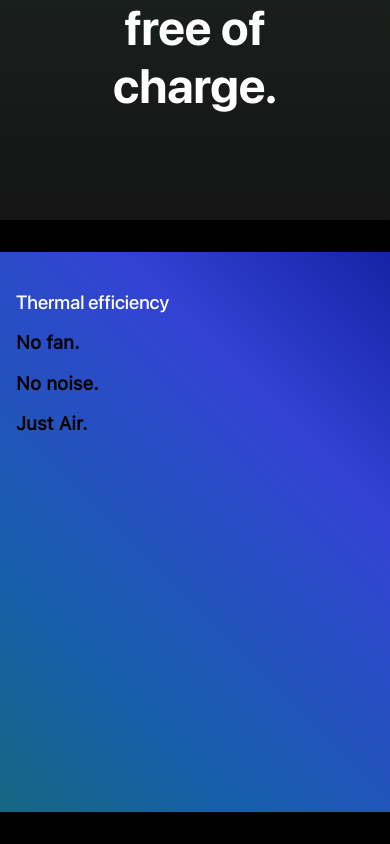
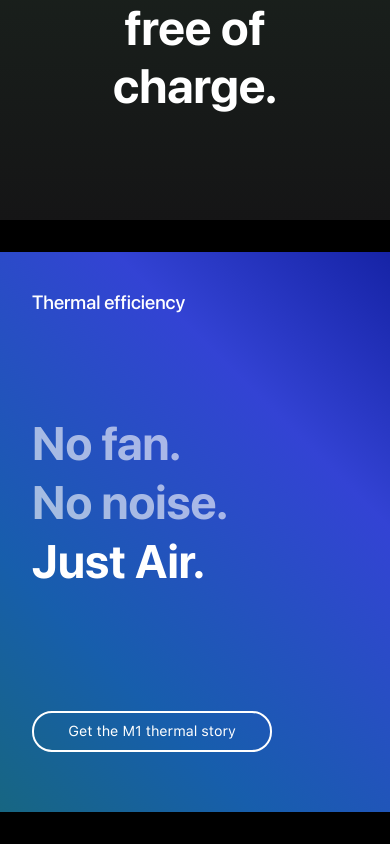
Before and after one commit to stuartmuyambi/mobile-first-macbook-air-clone, a plain HTML site: page index.html in a window 390 px wide. Shown: the part 3825-4669 px from the top of the page. Drawn offline with Linux system fonts and the light colour scheme.

Commit message:
add responsive styles to the thermal section card

```diff
--- a/css/styles.css
+++ b/css/styles.css
@@ -479,13 +479,33 @@ position at the top of the page (position:fixed and top:0) */
     );
     margin: 2rem 0;
     height: 35rem;
-    padding: 2.5rem 1rem;
+    padding: 2.5rem 2rem;
+    display: flex;
+    flex-direction: column;
+    justify-content: space-between;
+}
+
+.thermal-headings {
+    font-size: 2.5rem;
+    line-height: 0.3em;
+    font-family: "sf-display-bold";
+    color: #fff9;
+}
+
+.thermal-headings .heading-white {
+    color: white;
+}
+
+.thermal-section button {
+    max-width: 15rem;
 }
 
 .thermal-small {
     color: #fff;
     font-family: "sf-display-medium";
     font-size: 1.2rem;
+    top: 1.5rem;
+    left: 1.5rem;
 }
 
 /*=================================================
--- a/index.html
+++ b/index.html
@@ -180,9 +180,12 @@
 
         <div class="thermal-section">
             <small class="thermal-small">Thermal efficiency</small>
-            <h3>No fan.</h3>
-            <h3>No noise.</h3>
-            <h3>Just Air.</h3>
+            <div class="thermal-headings">
+                <h3>No fan.</h3>
+                <h3>No noise.</h3>
+                <h3 class="heading-white">Just Air.</h3>
+            </div>
+            <button class="gpu-btn">Get the M1 thermal story</button>
         </div>
     </div>
     <!-- end of grid group one -->
```
